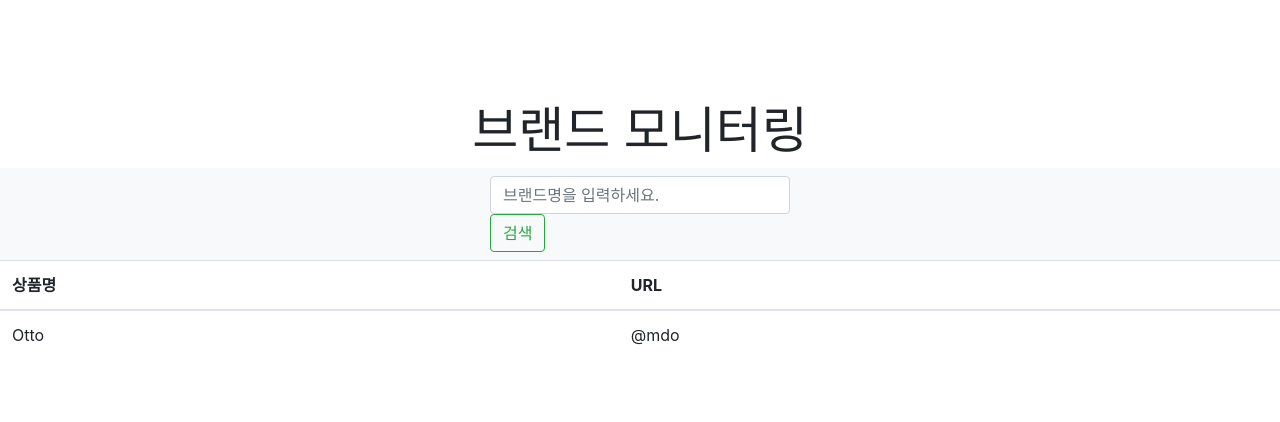
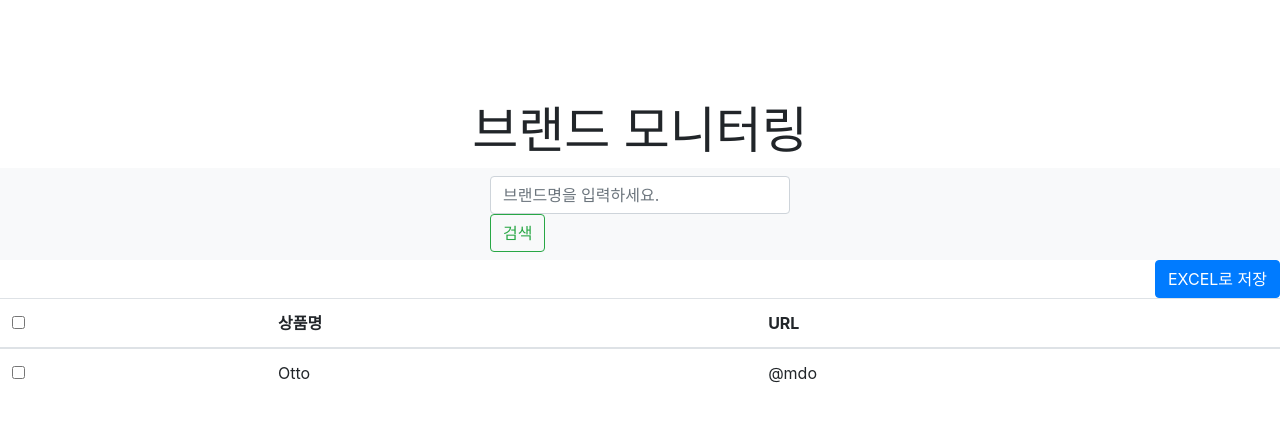
Before and after one commit to jryoo0804/Finalproject, a Flask app: page / in a window 1280 px wide. Shown: the top 422 px of the page. Run offline with Flask 2, Linux system fonts and the light colour scheme; some libraries are stand-ins or nearby versions.

Commit message:
Update index.html

```diff
--- a/templates/index.html
+++ b/templates/index.html
@@ -40,8 +40,8 @@
           for (let i = 0; i < items.length; i++) {
             let title = items[i]['title'];
             let url = items[i]['link'];
-
             let temp_html = '<tr>\
+              <td class="center"><input type="checkbox" class="nameCheck" name="checkRow"/></td>\
                                   <td>'+ title + '</td>\
                                   <td>'+ url + '</td>\
                                 </tr>'
@@ -50,6 +50,15 @@
         }
       })
     }
+
+    function checkAll(){
+      if( $("#th_checkAll").is(':checked') ){
+        $("input[name=checkRow]").prop("checked", true);
+      }else{
+        $("input[name=checkRow]").prop("checked", false);
+      }
+}
+
   </script>
 
   <!-- style -->
@@ -73,15 +82,23 @@
       <!--/form-->
     </div>
   </nav>
+
+  <div id="saving" style="text-align:right">
+    <button type="button" class="btn btn-primary" onclick="exporttoexcel()">EXCEL로 저장</button>
+  </div>
+
+
   <table class="table">
     <thead>
       <tr>
+        <th><input type="checkbox" name="checkAll" id="th_checkAll" onclick="checkAll();"/></th>
         <th scope="col">상품명</th>
         <th scope="col">URL</th>
       </tr>
     </thead>
     <tbody id="search_results">
       <tr>
+        <td class="center"><input type="checkbox" class="nameCheck" name="checkRow"/></td>
         <td>Otto</td>
         <td>@mdo</td>
       </tr>
```
